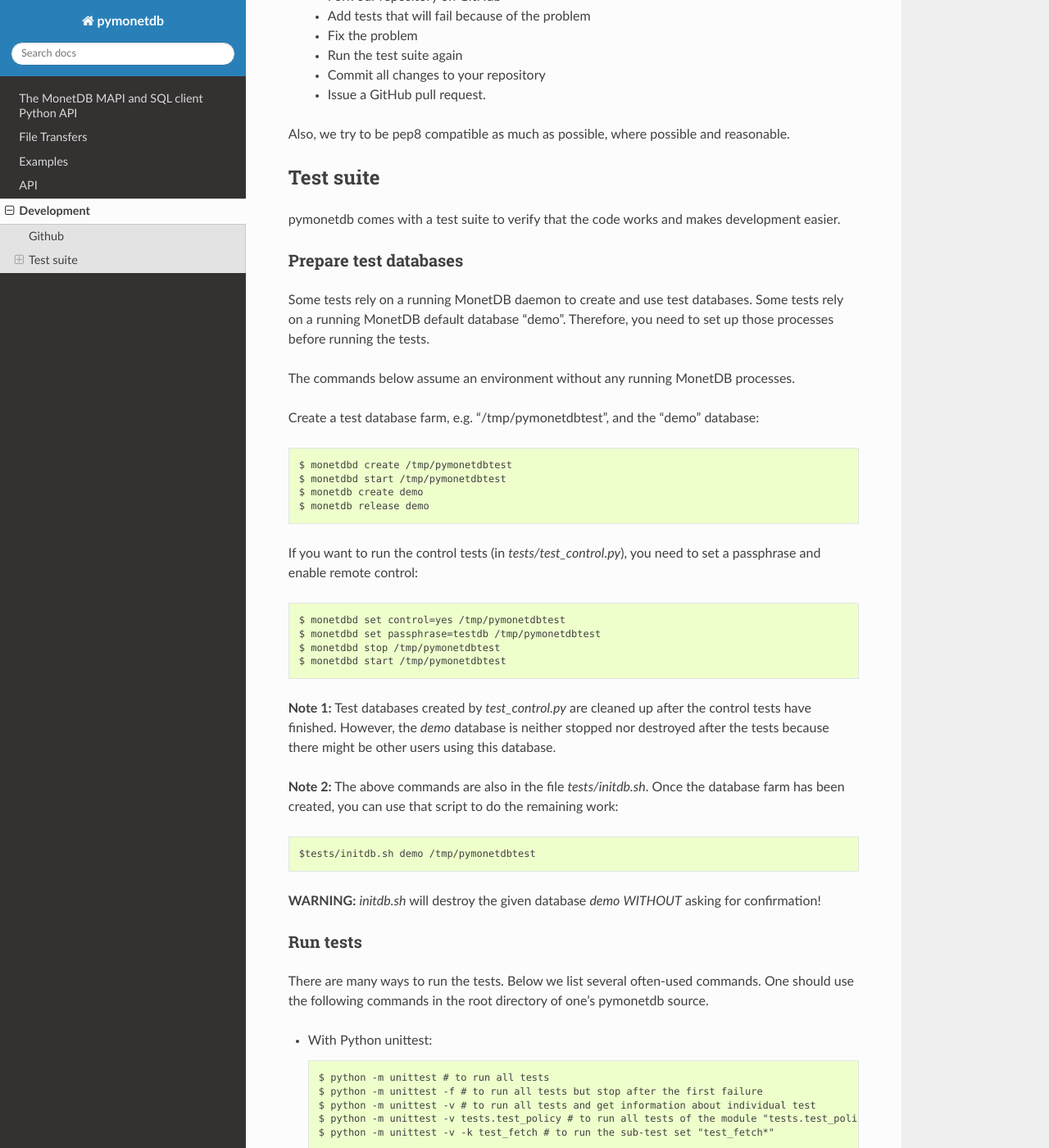
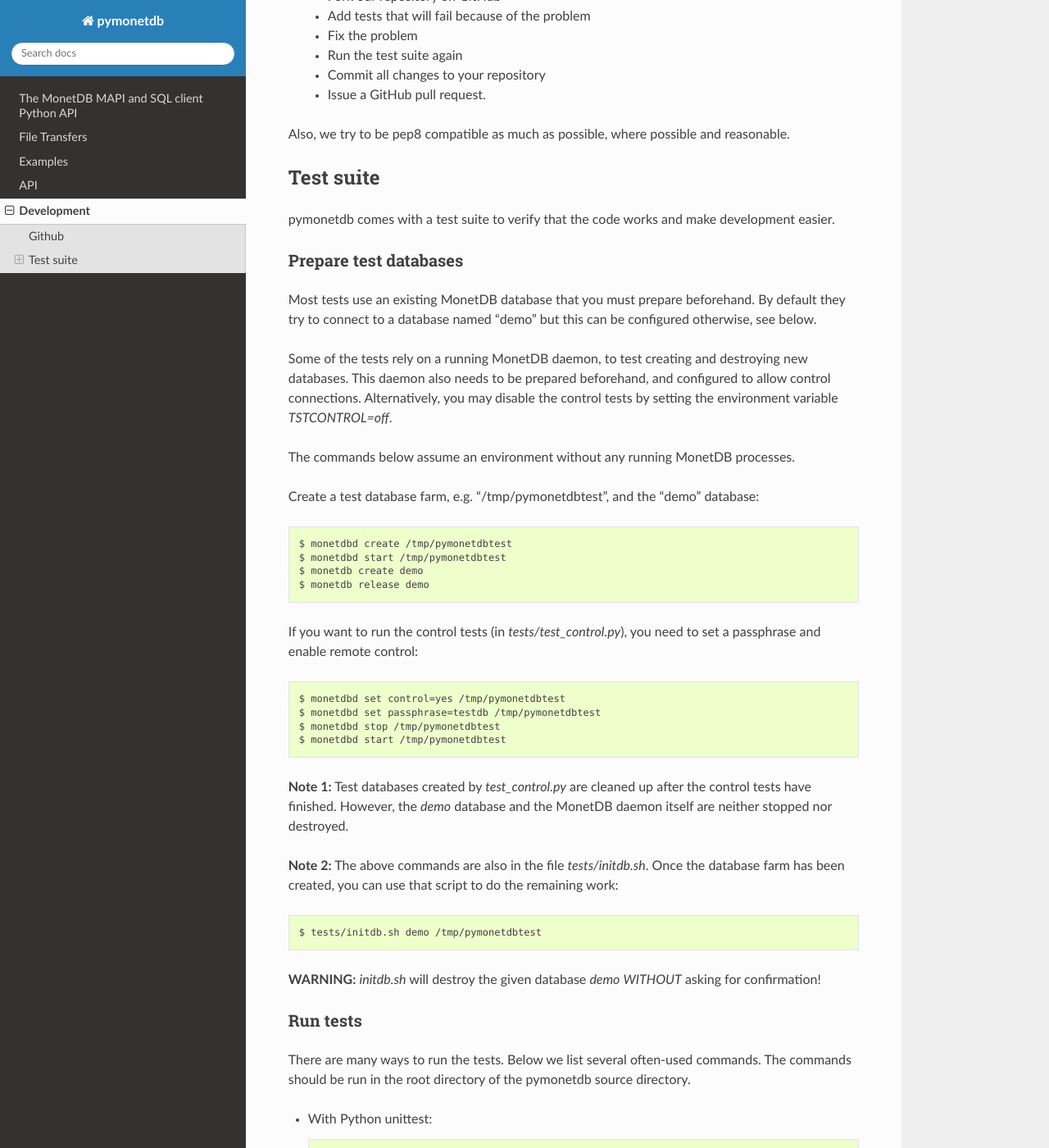
Before and after one commit to MonetDB/pymonetdb, a Sphinx documentation site: the page built from doc/development.rst, in a window 1280 px wide and 1400 px high, scrolled down 328 px. Shown: the whole window at 82% size. Built offline with Sphinx 7.4.7 and the Read the Docs theme 2.0.0, drawn with Linux system fonts in a browser that asks for light colours; the version number could not be read and is left out; some of the changed text lies outside the part shown.

Commit message:
Minor doc changes

```diff
--- a/doc/development.rst
+++ b/doc/development.rst
@@ -1,5 +1,6 @@
 Development
 ===========
+
 
 Github
 ------
@@ -20,18 +21,26 @@ by following these steps:
 Also, we try to be pep8 compatible as much as possible, where possible and
 reasonable.
 
+
 Test suite
 ----------
 
 pymonetdb comes with a test suite to verify that the code
-works and makes development easier.
+works and make development easier.
+
 
 Prepare test databases
 ^^^^^^^^^^^^^^^^^^^^^^
 
-Some tests rely on a running MonetDB daemon to create and use test databases.
-Some tests rely on a running MonetDB default database "demo".
-Therefore, you need to set up those processes before running the tests.
+Most tests use an existing MonetDB database that you must prepare beforehand.
+By default they try to connect to a database named "demo" but
+this can be configured otherwise, see below.
+
+Some of the tests rely on a running MonetDB daemon, to test
+creating and destroying new databases. This daemon also needs to be prepared
+beforehand, and configured to allow control connections.
+Alternatively, you may disable the control tests by setting the environment
+variable `TSTCONTROL=off`.
 
 The commands below assume an environment without any running MonetDB processes.
 
@@ -43,8 +52,8 @@ database::
   $ monetdb create demo
   $ monetdb release demo
 
-If you want to run the control tests (in `tests/test_control.py`), you need to set a
-passphrase and enable remote control::
+If you want to run the control tests (in `tests/test_control.py`), you need to
+set a passphrase and enable remote control::
 
   $ monetdbd set control=yes /tmp/pymonetdbtest
   $ monetdbd set passphrase=testdb /tmp/pymonetdbtest
@@ -52,26 +61,25 @@ passphrase and enable remote control::
   $ monetdbd start /tmp/pymonetdbtest
 
 **Note 1:** Test databases created by `test_control.py` are cleaned up after the
-control tests have finished. However, the `demo` database is neither stopped
-nor destroyed after the tests because there might be other users using this
-database.
+control tests have finished. However, the `demo` database and the MonetDB daemon
+itself are neither stopped nor destroyed.
 
 **Note 2:** The above commands are also in the file `tests/initdb.sh`.  Once the
 database farm has been created, you can use that script to do the remaining
 work::
 
-  $tests/initdb.sh demo /tmp/pymonetdbtest
+  $ tests/initdb.sh demo /tmp/pymonetdbtest
 
 **WARNING:** `initdb.sh` will destroy the given database `demo` *WITHOUT*
 asking for confirmation!
+
 
 Run tests
 ^^^^^^^^^
 
 There are many ways to run the tests.
 Below we list several often-used commands.
-One should use the following commands in the root directory of one's pymonetdb
-source.
+The commands should be run in the root directory of the pymonetdb source directory.
 
 * With Python unittest::
 
@@ -113,11 +121,23 @@ Several environment variables are defined in `tests/util.py`.
 Many of them are self-explanatory.
 Here we just highlight a few:
 
-* TSTPASSPHRASE is the Merovingian passphrase you must set to run the control test (see `Prepare test databases`_ above).
+* TSTDB is the name of the preexisting database used by most of the tests.
+  TSTHOSTNAME, TSTUSERNAME, TSTPASSWORD and MAPIPORT control the other connection
+  parameters. Note that for historical reasons it is MAPIPORT, not TSTPORT.
+
+* TSTPASSPHRASE is the Merovingian passphrase you must set to run the control
+  test (see `Prepare test databases`_ above).
+
 * Some tests are skipped unless you set TSTFULL to `true`, e.g.::
 
   $ TSTFULL=true python3 -m unittest -v tests/test_control.py
 
-* TSTCONTROL is also used to control the tests in `test_control.py`.  The default `tcp,local` means run the tests over TCP/IP (e.g. on port 50000) and the Unix domain socket (e.g. "/tmp/s.merovingian.50000"). When you run MonetDB in, e.g., a Docker container, you can turn off the tests over the Unix socket using `TSTCONTROL=tcp`.  If you want to turn off all Merovingian tests, you can use `TSTCONTROL=off` (actually, any string other than "tcp" and "local" will do)::
+* TSTCONTROL is used to control the tests in `test_control.py`. The default
+  `tcp,local` means run the tests over TCP/IP (e.g. on port 50000) and the Unix
+  domain socket (e.g. "/tmp/s.merovingian.50000"). When you run MonetDB in,
+  e.g., a Docker container, you can turn off the tests over the Unix socket
+  using `TSTCONTROL=tcp`.  If you want to turn off all Merovingian tests, you
+  can use `TSTCONTROL=off` (actually, any string other than "tcp" and "local"
+  will do)::
 
   $ TSTFULL=true TSTCONTROL=tcp  python3 -m unittest -v tests/test_control.py
--- a/doc/filetransfers.rst
+++ b/doc/filetransfers.rst
@@ -31,8 +31,8 @@ that directory.
 
 Note that in this example, we register the same handler object as an
 uploader and a downloader for demonstration purposes. In the real world, it is
-good security practice only to register an uploader or a downloader, or
-to use two separate handlers.
+good security practice only to register an uploader or a downloader
+It is also possible to use two separate handlers.
 
 See the API documentation for details.
 
```
